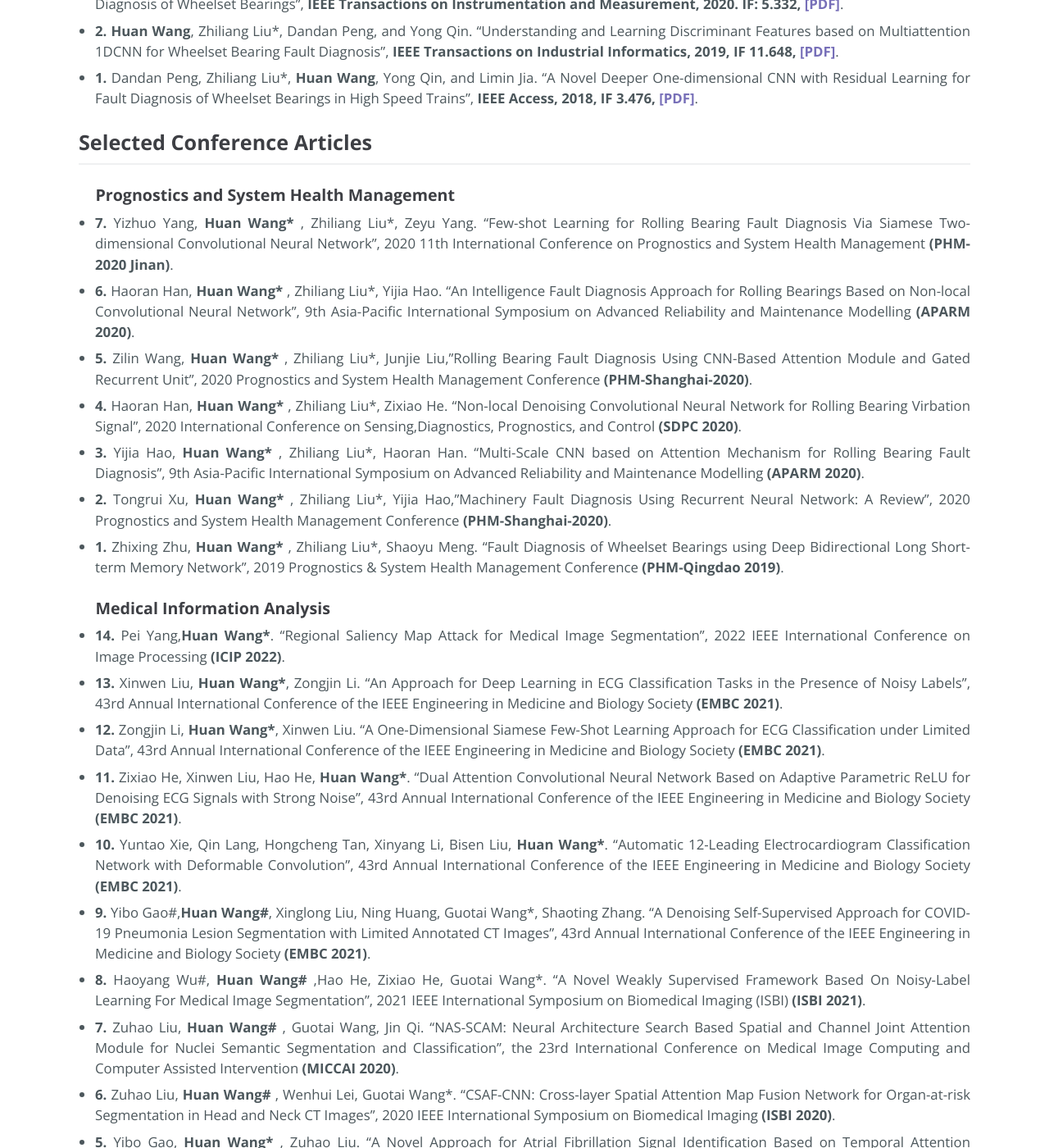
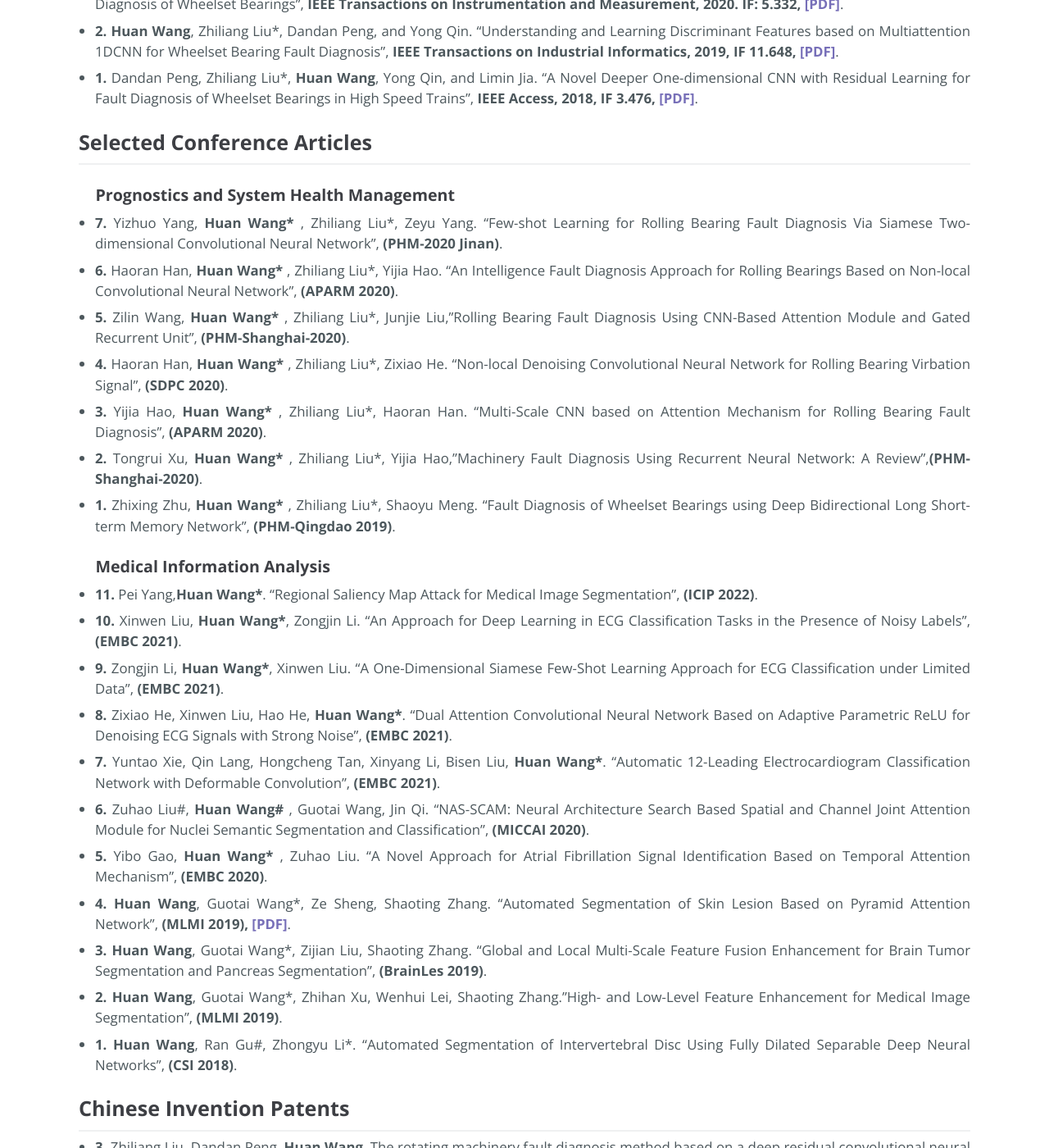
Before and after one commit to WH-HuanWang/WH-HuanWang.github.io, a Jekyll site: the page built from index.md, in a window 1280 px wide and 1400 px high, scrolled down 2914 px. Shown: the whole window at 82% size. Built offline with Jekyll 4.4.1, drawn with Linux system fonts in a browser that asks for light colours; some of the changed text lies outside the part shown.

Commit message:
Update index.md

```diff
--- a/index.md
+++ b/index.md
@@ -53,11 +53,11 @@ B.S. Mechanical design, manufacturing and automation, School of mechanical and e
 * * *
 #### &nbsp;&nbsp;&nbsp; <b>Remark: # means equal contribution; * means corresponding author.</b>
 
-### &nbsp;&nbsp;&nbsp;<b>2023-2024</b>
+### &nbsp;&nbsp;&nbsp; <b>2023-2024</b>
 * <b>21. Huan Wang</b> and Yan-Fu Li*."Bioinspired Membrane Learnable Spiking Neural Network  for Autonomous Vehicle Sensors Fault Diagnosis under Open Environments", <b>Reliability Engineering and System Safety, 2023, IF 7.247, [[PDF]](https://www.sciencedirect.com/journal/reliability-engineering-and-system-safety/)</b>.
 * <b>20. </b>Yipu Wang and <b>Huan Wang*</b>."Wavelet Attention-Powered Neural Network Framework  with Hierarchical Dynamic Frequency Learning for Lithium-ion Battery State of Health Prediction", <b>Journal of Energy Storage, 2023, IF 8.907, [[PDF]](https://www.sciencedirect.com/journal/journal-of-energy-storage)</b>.
 
-### &nbsp;&nbsp;&nbsp;<b>2022-2023</b>
+### &nbsp;&nbsp;&nbsp; <b>2022-2023</b>
 * <b>19. </b>Yitian Wang, Yuxiang Wei, <b>Huan Wang*</b>."A Class Imbalanced Wafer Defect Classification Framework Based on Variational Autoencoder Generative Adversarial Network", <b>Measurement Science and Technology, 2022, IF 2.398, [[PDF]](https://iopscience.iop.org/journal/0957-0233)</b>.
 * <b>18. Huan Wang</b>, and Yan-Fu Li*."Robust Mechanical Fault Diagnosis with Noisy Label Based on Multi-Stage True Label  Distribution Learning", <b>IEEE Transactions on Reliability, 2022, IF 5.883, [[PDF]](https://ieeexplore.ieee.org/document/9847568)</b>.
 * <b>17. Huan Wang</b>, and Yan-Fu Li*."Iterative Error Self-Correction for Robust Fault Diagnosis of Mechanical Equipment with Noisy Label", <b>IEEE Transactions on Instrumentation and Measurement, 2022, IF 5.332, [[PDF]](https://ieeexplore.ieee.org/document/9825673)</b>.
@@ -66,7 +66,7 @@ B.S. Mechanical design, manufacturing and automation, School of mechanical and e
 * <b>14. </b>Yuxiang Wei, and <b>Huan Wang*</b>. "Mixed-Type Wafer Defect Recognition with Multi-Scale Information Fusion Transformer", <b>IEEE Transactions on Semiconductor Manufacturing, 2022, IF 2.796, [[PDF]](https://ieeexplore.ieee.org/document/9728745)</b>.
 * <b>13. Huan Wang</b>, Tianli Men, and Yan-Fu Li*. "Transformer for High-Speed Train Wheel Wear Prediction with Multiplex Local-Global Temporal Fusion", <b>IEEE Transactions on Instrumentation and Measurement, 2022, IF 5.332, [[PDF]](https://ieeexplore.ieee.org/document/9721893)</b>.
 
-### &nbsp;&nbsp;&nbsp;<b>2021-2022</b>
+### &nbsp;&nbsp;&nbsp; <b>2021-2022</b>
 * <b>12. Huan Wang</b>, Zhiliang Liu*,Yipei Ge, and Dandan Peng. "Self-Supervised Signal Representation Learning for Machinery Fault Diagnosis under Limited Annotation Data", <b>Knowledge-Based Systems, 2021, IF 8.139, [[PDF]](https://www.sciencedirect.com/science/article/pii/S0950705121010996)</b>.
 * <b>11. Huan Wang</b>, Zhiliang Liu*, Dandan Peng, and Zhe Cheng. "Attention-Guided Joint Learning CNN with Noise Robustness for Bearing Fault Diagnosis and Vibration Signal Denoising", <b>ISA Transactions, 2021, IF 5.911, [[PDF]](https://www.sciencedirect.com/science/article/pii/S0019057821005991)</b>.
 * <b>10. </b>Zuhao Liu,<b>Huan Wang*</b>, Yibo Gao, and Shunchen Shi. "Automatic Attention Learning Using Neural Architecture Search for Detection of Cardiac Abnormality in 12-lead ECG", <b>IEEE Transactions on Instrumentation and Measurement, 2021, IF 5.332, [[PDF]](https://ieeexplore.ieee.org/document/9526630)</b>.
@@ -76,7 +76,7 @@ B.S. Mechanical design, manufacturing and automation, School of mechanical and e
 * <b>6. </b>Yibo Gao, <b>Huan Wang*</b>, and Zuhao Liu. "An End-to-end Atrial Fibrillation Detection by a Novel Residual-based Temporal Attention Convolutional Neural Network with Exponential Nonlinearity Loss", <b>Knowledge-Based Systems, 2021, IF 8.038, [[PDF]](https://www.sciencedirect.com/science/article/abs/pii/S0950705120307188)</b>.
 * <b>5. </b>Haoran Han#, <b>Huan Wang#</b>, Zhiliang Liu*, and Jiayi Wang. "Intelligent Vibration Signal Denoising Method based on Non-local Fully Convolutional Neural Network for Rolling Bearings", <b>ISA transactions, 2021, IF 5.468, [[PDF]](https://www.sciencedirect.com/science/article/abs/pii/S0019057821002196)</b>.
 
-### &nbsp;&nbsp;&nbsp;<b>2019-2021</b>
+### &nbsp;&nbsp;&nbsp; <b>2019-2021</b>
 * <b>4. </b>Dandan Peng#, <b>Huan Wang#</b>, Zhiliang Liu*, Zijiang Liu, Ming J. Zuo, and Chen Jian. "Multibranch and Multiscale CNN for Fault Diagnosis of Wheelset Bearings Under Strong Noise and Variable Load Condition", <b>IEEE Transactions on Industrial Informatics, 2020, IF 11.648, [[PDF]](https://ieeexplore.ieee.org/document/8962243)</b>.
 * <b>3. </b>Zhiliang Liu, <b>Huan Wang* </b>, Junjie Liu, Yong Qin*, and Dandan Peng. "Multi-task Learning Based on Lightweight 1DCNN for Fault Diagnosis of Wheelset Bearings", <b> IEEE Transactions on Instrumentation and Measurement, 2020. IF: 5.332, [[PDF]](https://ieeexplore.ieee.org/document/9178459)</b>.
 * <b>2. Huan Wang</b>, Zhiliang Liu*, Dandan Peng, and Yong Qin. "Understanding and Learning Discriminant Features based on Multiattention 1DCNN for Wheelset Bearing Fault Diagnosis", <b>IEEE Transactions on Industrial Informatics, 2019, IF 11.648, [[PDF]](https://ieeexplore.ieee.org/document/8911240)</b>.
@@ -87,43 +87,41 @@ B.S. Mechanical design, manufacturing and automation, School of mechanical and e
 * * *
 ### &nbsp;&nbsp;&nbsp; <b>Prognostics and System Health Management</b>
 
-* <b>7. </b>Yizhuo Yang, <b>Huan Wang* </b>, Zhiliang Liu*, Zeyu Yang. "Few-shot Learning for Rolling Bearing Fault Diagnosis Via Siamese Two-dimensional Convolutional Neural Network", 2020 11th International Conference on Prognostics and System Health Management <b>(PHM-2020 Jinan)</b>.
-* <b>6. </b>Haoran Han, <b>Huan Wang* </b>, Zhiliang Liu*, Yijia Hao. "An Intelligence Fault Diagnosis Approach for Rolling Bearings Based on Non-local Convolutional Neural Network", 9th Asia-Pacific International Symposium on Advanced Reliability and Maintenance Modelling <b>(APARM 2020)</b>.
-* <b>5. </b>Zilin Wang, <b>Huan Wang* </b>, Zhiliang Liu*, Junjie Liu,"Rolling Bearing Fault Diagnosis Using CNN-Based Attention Module and Gated Recurrent Unit", 2020 Prognostics and System Health Management Conference <b>(PHM-Shanghai-2020)</b>.
-* <b>4. </b>Haoran Han, <b>Huan Wang* </b>, Zhiliang Liu*, Zixiao He. "Non-local Denoising Convolutional Neural Network for Rolling Bearing Virbation Signal", 2020 International Conference on Sensing,Diagnostics, Prognostics, and Control <b>(SDPC 2020)</b>.
-* <b>3. </b>Yijia Hao, <b>Huan Wang* </b>, Zhiliang Liu*, Haoran Han. "Multi-Scale CNN based on Attention Mechanism for Rolling Bearing Fault Diagnosis", 9th Asia-Pacific International Symposium on Advanced Reliability and Maintenance Modelling <b>(APARM 2020)</b>.
-* <b>2. </b>Tongrui Xu, <b>Huan Wang* </b>, Zhiliang Liu*, Yijia Hao,"Machinery Fault Diagnosis Using Recurrent Neural Network: A Review", 2020 Prognostics and System Health Management Conference <b>(PHM-Shanghai-2020)</b>.
-* <b>1. </b>Zhixing Zhu, <b>Huan Wang* </b>, Zhiliang Liu*, Shaoyu Meng. "Fault Diagnosis of Wheelset Bearings using Deep Bidirectional Long Short-term Memory Network", 2019 Prognostics & System Health Management Conference <b>(PHM-Qingdao 2019)</b>.
+* <b>7. </b>Yizhuo Yang, <b>Huan Wang* </b>, Zhiliang Liu*, Zeyu Yang. "Few-shot Learning for Rolling Bearing Fault Diagnosis Via Siamese Two-dimensional Convolutional Neural Network", <b>(PHM-2020 Jinan)</b>.
+* <b>6. </b>Haoran Han, <b>Huan Wang* </b>, Zhiliang Liu*, Yijia Hao. "An Intelligence Fault Diagnosis Approach for Rolling Bearings Based on Non-local Convolutional Neural Network", <b>(APARM 2020)</b>.
+* <b>5. </b>Zilin Wang, <b>Huan Wang* </b>, Zhiliang Liu*, Junjie Liu,"Rolling Bearing Fault Diagnosis Using CNN-Based Attention Module and Gated Recurrent Unit", <b>(PHM-Shanghai-2020)</b>.
+* <b>4. </b>Haoran Han, <b>Huan Wang* </b>, Zhiliang Liu*, Zixiao He. "Non-local Denoising Convolutional Neural Network for Rolling Bearing Virbation Signal",  <b>(SDPC 2020)</b>.
+* <b>3. </b>Yijia Hao, <b>Huan Wang* </b>, Zhiliang Liu*, Haoran Han. "Multi-Scale CNN based on Attention Mechanism for Rolling Bearing Fault Diagnosis", <b>(APARM 2020)</b>.
+* <b>2. </b>Tongrui Xu, <b>Huan Wang* </b>, Zhiliang Liu*, Yijia Hao,"Machinery Fault Diagnosis Using Recurrent Neural Network: A Review",<b>(PHM-Shanghai-2020)</b>.
+* <b>1. </b>Zhixing Zhu, <b>Huan Wang* </b>, Zhiliang Liu*, Shaoyu Meng. "Fault Diagnosis of Wheelset Bearings using Deep Bidirectional Long Short-term Memory Network", <b>(PHM-Qingdao 2019)</b>.
 
 ### &nbsp;&nbsp;&nbsp; <b>Medical Information Analysis</b>
 
-* <b>14. </b>Pei Yang,<b>Huan Wang*</b>. "Regional Saliency Map Attack for Medical Image Segmentation", 2022 IEEE International Conference on Image Processing <b>(ICIP 2022)</b>.
-* <b>13. </b>Xinwen Liu, <b>Huan Wang*</b>, Zongjin Li. "An Approach for Deep Learning in ECG Classification Tasks in the Presence of Noisy Labels", 43rd Annual International Conference of the IEEE Engineering in Medicine and Biology Society <b>(EMBC 2021)</b>.
-* <b>12. </b>Zongjin Li, <b>Huan Wang*</b>, Xinwen Liu. "A One-Dimensional Siamese Few-Shot Learning Approach for ECG Classification under Limited Data", 43rd Annual International Conference of the IEEE Engineering in Medicine and Biology Society <b>(EMBC 2021)</b>.
-* <b>11. </b>Zixiao He, Xinwen Liu, Hao He, <b>Huan Wang*</b>. "Dual Attention Convolutional Neural Network Based on Adaptive Parametric ReLU for Denoising ECG Signals with Strong Noise", 43rd Annual International Conference of the IEEE Engineering in Medicine and Biology Society <b>(EMBC 2021)</b>.
-* <b>10. </b>Yuntao Xie, Qin Lang, Hongcheng Tan, Xinyang Li, Bisen Liu, <b>Huan Wang*</b>. "Automatic 12-Leading Electrocardiogram Classification Network with Deformable Convolution", 43rd Annual International Conference of the IEEE Engineering in Medicine and Biology Society <b>(EMBC 2021)</b>.
-* <b>9. </b>Yibo Gao#,<b>Huan Wang#</b>, Xinglong Liu, Ning Huang, Guotai Wang*, Shaoting Zhang. "A Denoising Self-Supervised Approach for COVID-19 Pneumonia Lesion Segmentation with Limited Annotated CT Images", 43rd Annual International Conference of the IEEE Engineering in Medicine and Biology Society <b>(EMBC 2021)</b>.
-* <b>8. </b>Haoyang Wu#, <b>Huan Wang# </b>,Hao He, Zixiao He, Guotai Wang*. "A Novel Weakly Supervised Framework Based On Noisy-Label Learning For Medical Image Segmentation", 2021 IEEE International Symposium on Biomedical Imaging (ISBI) <b>(ISBI 2021)</b>.
-* <b>7. </b>Zuhao Liu, <b>Huan Wang# </b>, Guotai Wang, Jin Qi. "NAS-SCAM: Neural Architecture Search Based Spatial and Channel Joint Attention Module for Nuclei Semantic Segmentation and Classification", the 23rd International Conference on Medical Image Computing and Computer Assisted Intervention <b>(MICCAI 2020)</b>.
-* <b>6. </b>Zuhao Liu, <b>Huan Wang# </b>, Wenhui Lei, Guotai Wang*. "CSAF-CNN: Cross-layer Spatial Attention Map Fusion Network for Organ-at-risk Segmentation in Head and Neck CT Images", 2020 IEEE International Symposium on Biomedical Imaging <b>(ISBI 2020)</b>.
-* <b>5. </b>Yibo Gao, <b>Huan Wang* </b>, Zuhao Liu. "A Novel Approach for Atrial Fibrillation Signal Identification Based on Temporal Attention Mechanism", 42rd Annual International Conference of the IEEE Engineering in Medicine and Biology Society <b>(EMBC 2020)</b>.
-* <b>4. Huan Wang</b>, Guotai Wang*, Ze Sheng, Shaoting Zhang. "Automated Segmentation of Skin Lesion Based on Pyramid Attention Network", 10th International Workshop on Machine Learning in Medical Imaging <b>(MLMI 2019), [[PDF]](https://link.springer.com/content/pdf/10.1007%2F978-3-030-32692-0_50.pdf)</b>.
-* <b>3. Huan Wang</b>, Guotai Wang*, Zijian Liu, Shaoting Zhang. "Global and Local Multi-Scale Feature Fusion Enhancement for Brain Tumor Segmentation and Pancreas Segmentation", Brainlesion: Glioma, Multiple Sclerosis, Stroke and Traumatic Brain Injuries <b>(BrainLes 2019)</b>.
-* <b>2. Huan Wang</b>, Guotai Wang*, Zhihan Xu, Wenhui Lei, Shaoting Zhang."High- and Low-Level Feature Enhancement for Medical Image Segmentation", 10th International Workshop on Machine Learning in Medical Imaging <b>(MLMI 2019)</b>.
-* <b>1. Huan Wang</b>, Ran Gu#, Zhongyu Li*. "Automated Segmentation of Intervertebral Disc Using Fully Dilated Separable Deep Neural Networks", Computational Methods and Clinical Applications for Spine Imaging <b>(CSI 2018)</b>.
+* <b>11. </b>Pei Yang,<b>Huan Wang*</b>. "Regional Saliency Map Attack for Medical Image Segmentation", <b>(ICIP 2022)</b>.
+* <b>10. </b>Xinwen Liu, <b>Huan Wang*</b>, Zongjin Li. "An Approach for Deep Learning in ECG Classification Tasks in the Presence of Noisy Labels", <b>(EMBC 2021)</b>.
+* <b>9. </b>Zongjin Li, <b>Huan Wang*</b>, Xinwen Liu. "A One-Dimensional Siamese Few-Shot Learning Approach for ECG Classification under Limited Data", <b>(EMBC 2021)</b>.
+* <b>8. </b>Zixiao He, Xinwen Liu, Hao He, <b>Huan Wang*</b>. "Dual Attention Convolutional Neural Network Based on Adaptive Parametric ReLU for Denoising ECG Signals with Strong Noise", <b>(EMBC 2021)</b>.
+* <b>7. </b>Yuntao Xie, Qin Lang, Hongcheng Tan, Xinyang Li, Bisen Liu, <b>Huan Wang*</b>. "Automatic 12-Leading Electrocardiogram Classification Network with Deformable Convolution", <b>(EMBC 2021)</b>.
+* <b>6. </b>Zuhao Liu#, <b>Huan Wang# </b>, Guotai Wang, Jin Qi. "NAS-SCAM: Neural Architecture Search Based Spatial and Channel Joint Attention Module for Nuclei Semantic Segmentation and Classification", <b>(MICCAI 2020)</b>.
+* <b>5. </b>Yibo Gao, <b>Huan Wang* </b>, Zuhao Liu. "A Novel Approach for Atrial Fibrillation Signal Identification Based on Temporal Attention Mechanism", <b>(EMBC 2020)</b>.
+* <b>4. Huan Wang</b>, Guotai Wang*, Ze Sheng, Shaoting Zhang. "Automated Segmentation of Skin Lesion Based on Pyramid Attention Network", <b>(MLMI 2019), [[PDF]](https://link.springer.com/content/pdf/10.1007%2F978-3-030-32692-0_50.pdf)</b>.
+* <b>3. Huan Wang</b>, Guotai Wang*, Zijian Liu, Shaoting Zhang. "Global and Local Multi-Scale Feature Fusion Enhancement for Brain Tumor Segmentation and Pancreas Segmentation", <b>(BrainLes 2019)</b>.
+* <b>2. Huan Wang</b>, Guotai Wang*, Zhihan Xu, Wenhui Lei, Shaoting Zhang."High- and Low-Level Feature Enhancement for Medical Image Segmentation", <b>(MLMI 2019)</b>.
+* <b>1. Huan Wang</b>, Ran Gu#, Zhongyu Li*. "Automated Segmentation of Intervertebral Disc Using Fully Dilated Separable Deep Neural Networks", <b>(CSI 2018)</b>.
 
 ## <b>Chinese Invention Patents</b>
 * * *
-* Zhiliang Liu, Dandan Peng, <b>Huan Wang</b>, The rotating machinery fault diagnosis method based on a deep residual convolutional neural network. Granted date: 2021-08-20.
-* Zhiliang Liu, <b>Huan Wang</b>, Dandan Peng, Yijia Hao, Junhao Zhang, The rolling bearing fault diagnosis method based on multi-branch multi-scale convolution neural network. Granted date: 2021-03-30.
-* Zhiliang Liu, <b>Huan Wang</b>, Dandan Peng, Yijia Hao, Junhao Zhang, The Rotating machinery fault diagnosis method based on multi-attention convolutional neural network. Granted date: 2021-01-26.
+
+* <b>3. </b>Zhiliang Liu, Dandan Peng, <b>Huan Wang</b>, The rotating machinery fault diagnosis method based on a deep residual convolutional neural network. Granted date: 2021-08-20.
+* <b>2. </b>Zhiliang Liu, <b>Huan Wang</b>, Dandan Peng, Yijia Hao, Junhao Zhang, The rolling bearing fault diagnosis method based on multi-branch multi-scale convolution neural network. Granted date: 2021-03-30.
+* <b>1. </b>Zhiliang Liu, <b>Huan Wang</b>, Dandan Peng, Yijia Hao, Junhao Zhang, The Rotating machinery fault diagnosis method based on multi-attention convolutional neural network. Granted date: 2021-01-26.
 
 ## <b>Honors & Awards</b>
 * * *
-* Second Prize of the 2022 China Digital Vehicle Competition-Power Battery Safety Risk Assessment and Fault Warning (2022年中国数字汽车大赛的二等奖-动力电池安全风险评估与故障预警)
+* Second Prize of the 2022 China Digital Vehicle Competition-Power Battery Safety Risk Assessment and Fault Warning (2022年中国数字汽车大赛二等奖-动力电池安全风险评估与故障预警)
 * Third Prize of 2022 Guangdong-Hong Kong-Macau International Algorithm Competition-Surface Defect Detection of Industrial Products (粤港澳大湾区国际算法算例大赛三等奖-工业品表面缺陷检测)
 * Outstanding Paper Award of China Industrial Engineering Doctoral Forum (2022年全国工业工程博士生论坛优秀论文奖)
-* First Class Scholarship of Tsinghua University (综合一等奖学金), 2022
+* First Class Scholarship of Tsinghua University (清华大学综合一等奖学金), 2022
 * Best Applied Paper Award of the Quality and Reliability Annual Conference of Tsinghua University (2022年清华大学质量与可靠性研究院年会最佳应用论文奖)
 * 2021 QSR Data Challenge Award Finalists of “In-Situ Quality Process Monitoring in Additive Manufacturing”, Third place
 * Excellent university graduate of sichuan province (四川省优秀大学毕业生), 2020
```
